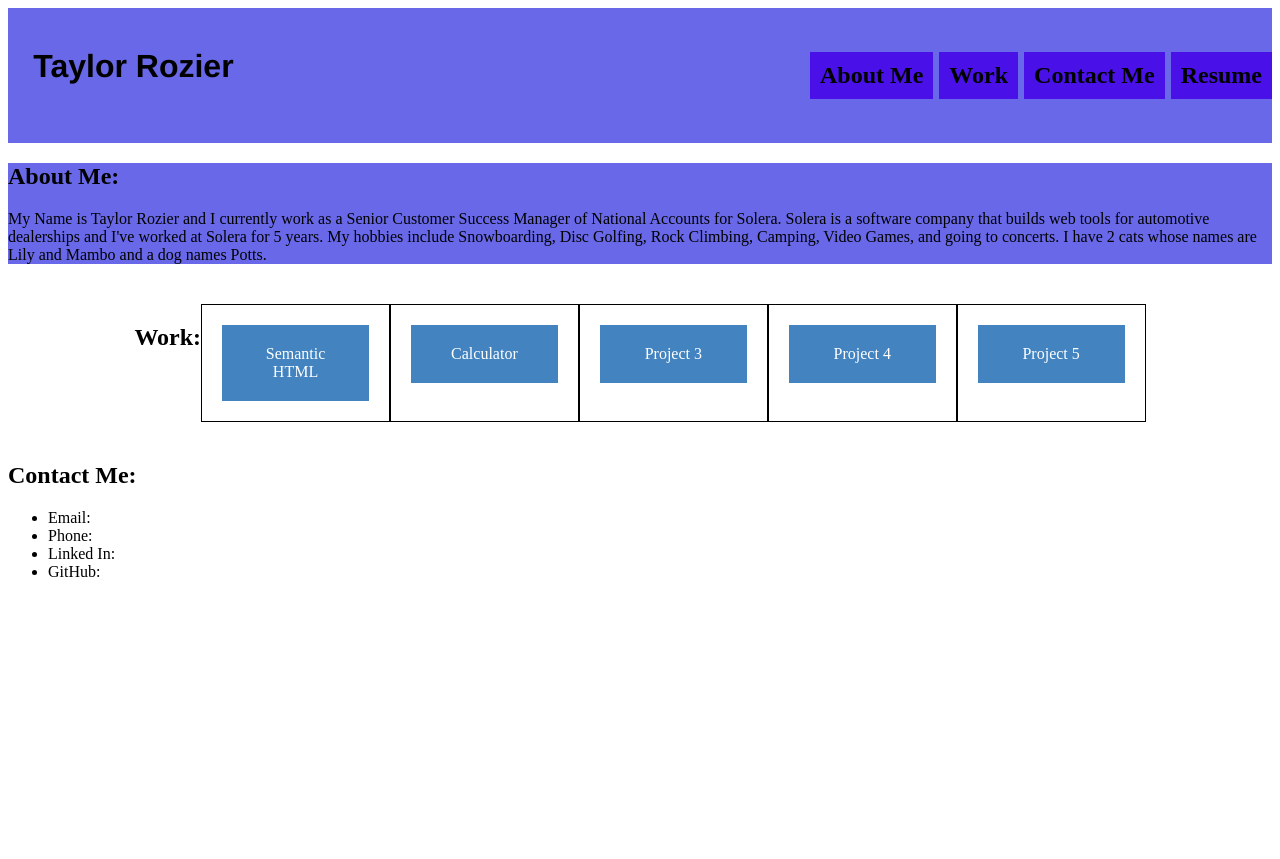
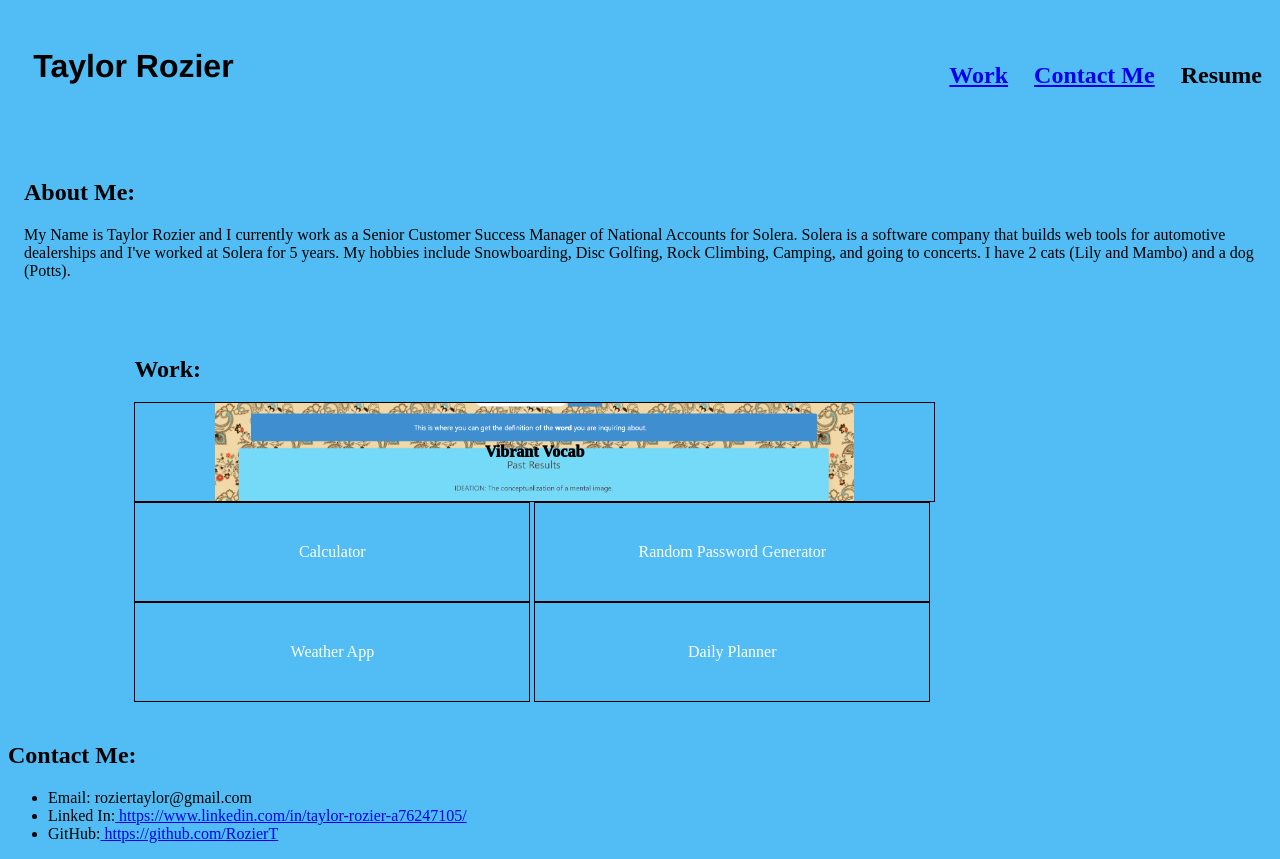
Before and after one commit to RozierT/Portfolio, a plain HTML site: page index.html in a window 1280 px wide. Before the commit the page ends 800 px from the top, so only its background shows below. Drawn offline with Linux system fonts and the light colour scheme.

Commit message:
added proj 1

```diff
--- a/assets/css/style.css
+++ b/assets/css/style.css
@@ -5,18 +5,18 @@
     border-style: solid;
     border-width: 1px;
     display: inline-block;
-    width: 45%;
+    width: 35%;
     position: relative;
     justify-self: center;
   }
 
   .S-card header {
     padding: 20px;
-    background: #4283c0;
     color: #fff;
   }
 
   .L-card {
+    width: 75%;
     flex: 1 0 0;
     padding: 20px;
     text-align: center;
@@ -26,23 +26,22 @@
 
   .L-card header {
     padding: 20px;
-    background: #4283c0;
-    color: #fff;
+    color: #000000;
+    font-weight: 1000;
+    font-stretch: ultra-expanded;
   }
 
   .nav {
     display: inline-block;
-    background-color: rgb(73, 16, 232);
     padding: 10px;
     justify-content: space-evenly;
   }
 
   .about-me {
-    background-color: rgb(104, 104, 233);
+    padding: 1rem;
   }
 
   .Main-Header {
-    background-color: rgb(104, 104, 233);
     display: flex;
     justify-content: space-between;
   }
@@ -51,7 +50,9 @@
     margin: 5dvb;
     margin-left: 10%;
     margin-right: 10%;
-    display: flex;
+    display: flexbox;
+    justify-content: space-around;
+    align-content: center;
   }
 
   .Name {
@@ -60,3 +61,19 @@
     margin-left: 2%;
     font-family: 'Franklin Gothic Medium', 'Arial Narrow', Arial, sans-serif;
   }
+
+  body {
+    background-color: rgb(81, 189, 244);
+    display: flexbox;
+  }
+
+  #vocab{
+    background-image:url('./images/VVhomepage.png');
+    background-repeat: no-repeat;
+    background-attachment: fixed;
+    background-position: center;
+    background-size: 80%;
+    color:black;
+    font-weight: bolder;
+    font-stretch: semi-expanded;
+  }
--- a/index.html
+++ b/index.html
@@ -10,9 +10,8 @@
         <h1 class="Name">Taylor Rozier</h1>
         <h2><nav>
             <ul>
-                <li class="nav">About Me</li>
-                <li class="nav">Work</li>
-                <li class="nav">Contact Me</li>
+                <li class="nav"><a href="#work">Work</a></li>
+                <li class="nav"><a href="#contact">Contact Me</a></li>
                 <li class="nav">Resume</li>
             </ul>
         </nav></h2>
@@ -21,35 +20,34 @@
     <section class="About-Me">
         <h2>About Me:</h2>
         My Name is Taylor Rozier and I currently work as a Senior Customer Success Manager of National Accounts for Solera. Solera is a software company that builds web tools for automotive dealerships and I've worked at Solera for 5 years.
-        My hobbies include Snowboarding, Disc Golfing, Rock Climbing, Camping, Video Games, and going to concerts. I have 2 cats whose names are Lily and Mambo and a dog names Potts.
+        My hobbies include Snowboarding, Disc Golfing, Rock Climbing, Camping, and going to concerts. I have 2 cats (Lily and Mambo) and a dog (Potts).
     </section>
 
-    <section class="work">
+    <section class="work" id="work">
         <h2>Work:</h2>
-        <section class="L-card">
-            <header>Semantic HTML</header>
+        <section class="L-card" id="vocab">
+            <header>Vibrant Vocab</header>
         </section>
         <section class="S-card">
             <header>Calculator</header>
         </section>
         <section class="S-card">
-            <header>Project 3</header>
+            <header>Random Password Generator</header>
         </section>
         <section class="S-card">
-            <header>Project 4</header>
+            <header>Weather App</header>
         </section>
         <section class="S-card">
-            <header>Project 5</header>
+            <header>Daily Planner</header>
         </section>
     </section>
 
-    <section class="contact">
+    <section class="contact" id="contact">
         <h2>Contact Me:</h2>
         <ul>
-            <li>Email:</li>
-            <li>Phone:</li>
-            <li>Linked In:</li>
-            <li>GitHub: </li>
+            <li>Email: roziertaylor@gmail.com</li>
+            <li>Linked In:<a href="https://www.linkedin.com/in/taylor-rozier-a76247105/"> https://www.linkedin.com/in/taylor-rozier-a76247105/</a></li>
+            <li>GitHub:<a href="https://github.com/RozierT"> https://github.com/RozierT</a></li>
         </ul>
     </section>
 
```
Also changed, not shown: assets/css/images/VVhomepage.png (added), 1 other file.
